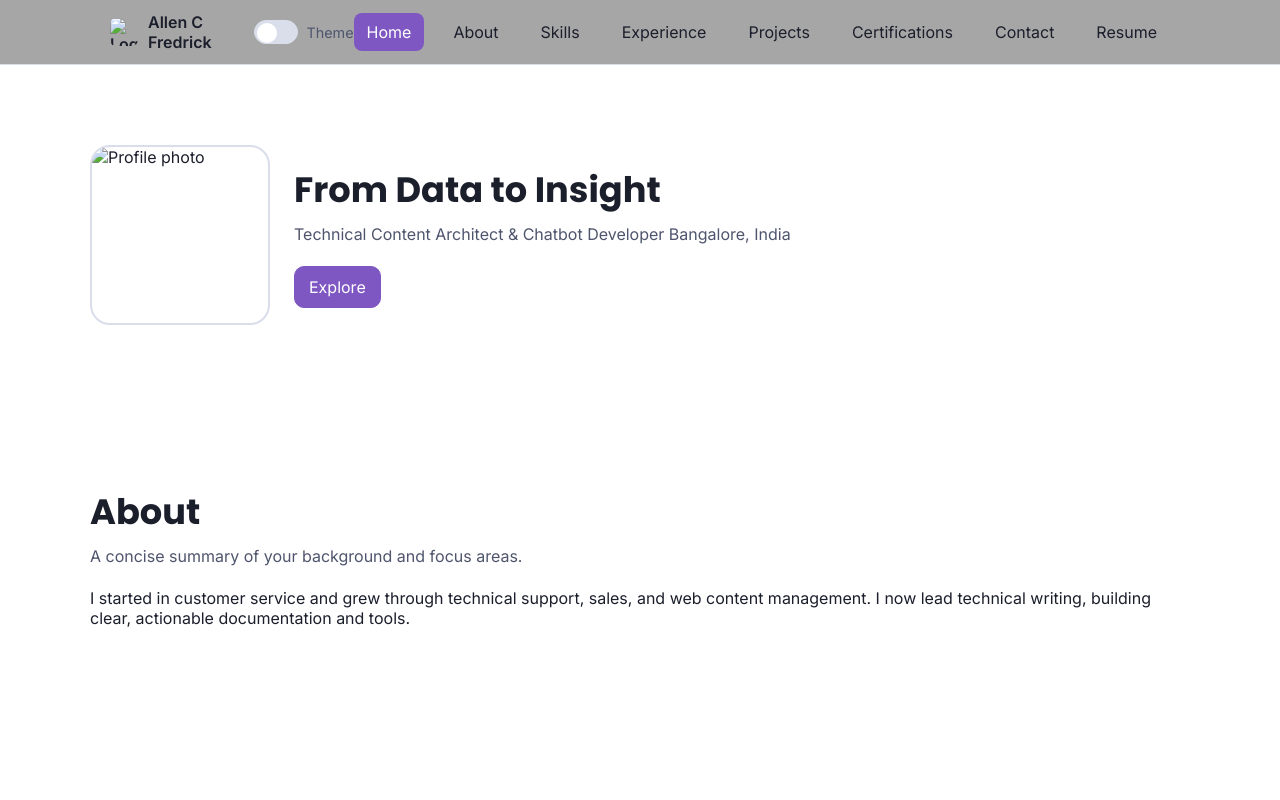
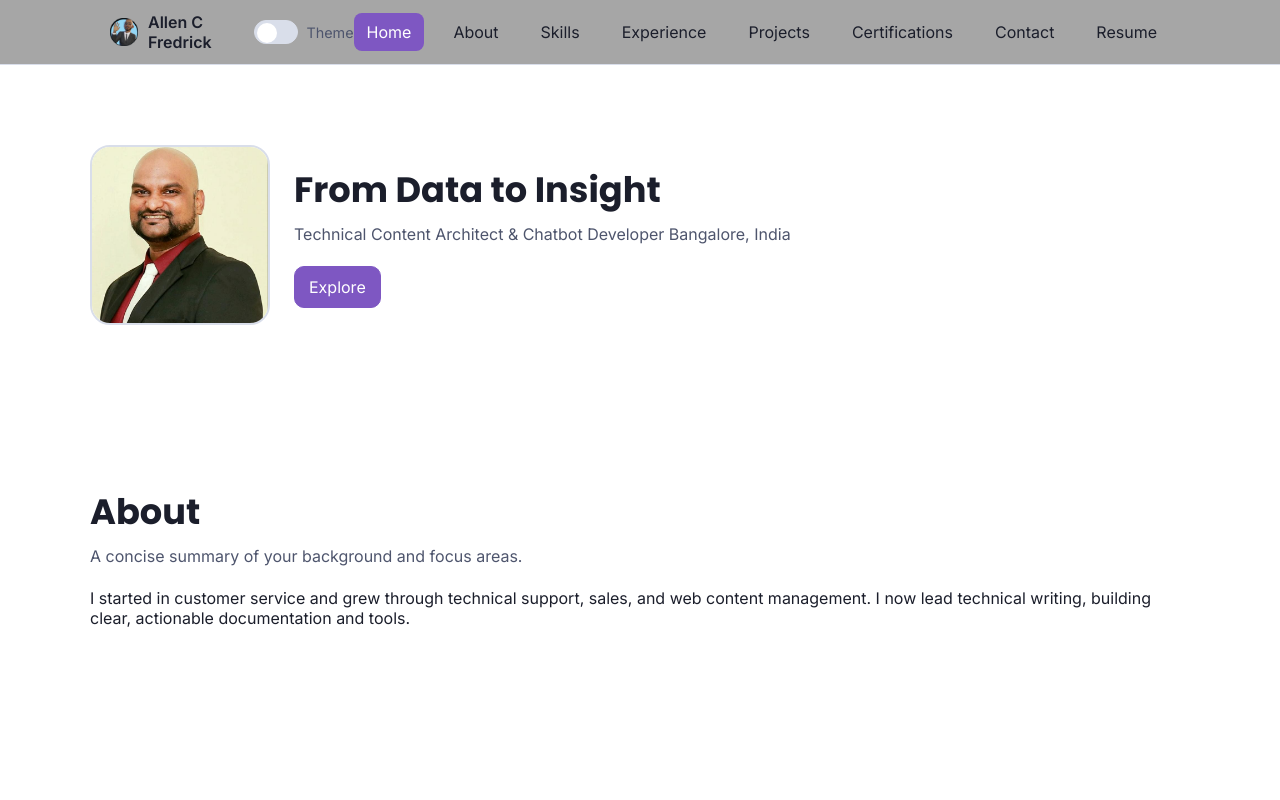
Before and after one commit to acf0916/technical-writer-resume, a website: page index.html in a window 1280 px wide. Shown: the top 800 px of the page. Drawn offline with Linux system fonts and the light colour scheme.

Commit message:
technical-writer-resume images

```diff
--- a/index.html
+++ b/index.html
@@ -17,7 +17,7 @@
   <header class="site-header" role="banner">
     <nav class="nav" aria-label="Primary">
       <a class="brand" href="#hero">
-        <img src="../cv-resume-website/images/favicon.png" alt="Logo" class="brand-logo">
+        <img src="../technical-writer-resume/images/favicon.png" alt="Logo" class="brand-logo">
         <span>Allen C Fredrick</span>
       </a>
 
@@ -47,7 +47,7 @@
         <div class="hero-grid">
           <div class="profile-container reveal">
             <!-- Replace image path if you copy assets locally -->
-            <img src="../cv-resume-website/images/profile.jpg" alt="Profile photo" class="profile-photo" />
+            <img src="../technical-writer-resume/images/profile.jpg" alt="Profile photo" class="profile-photo" />
           </div>
           <div class="hero-copy">
             <h1 class="section-title reveal">From Data to Insight</h1>
```
